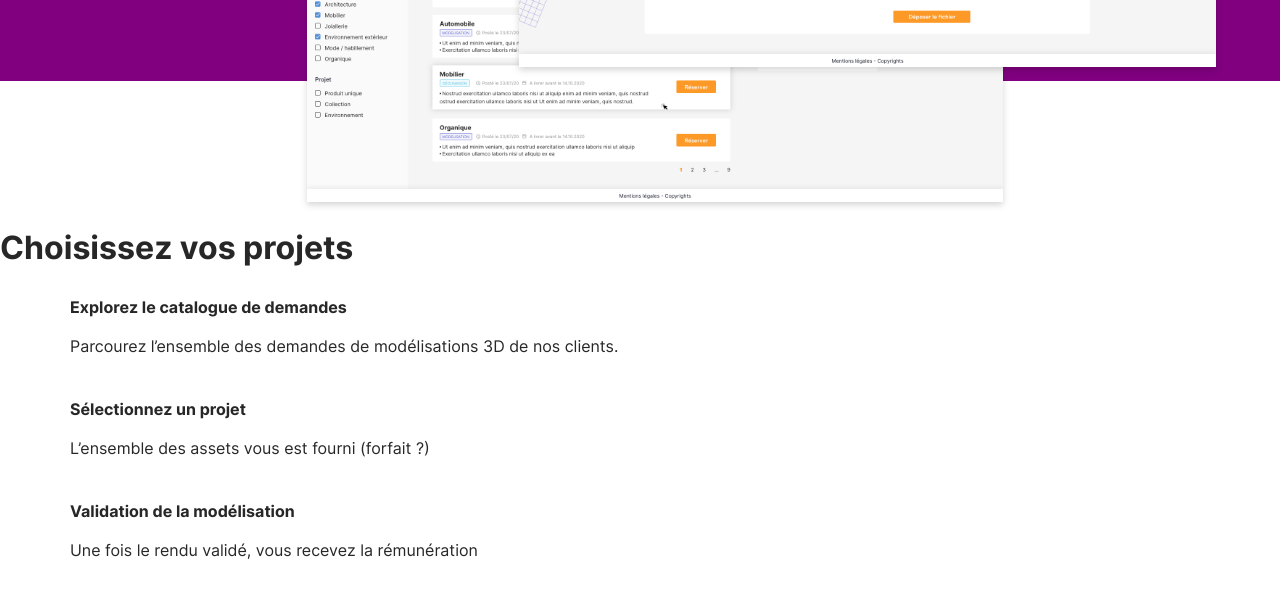
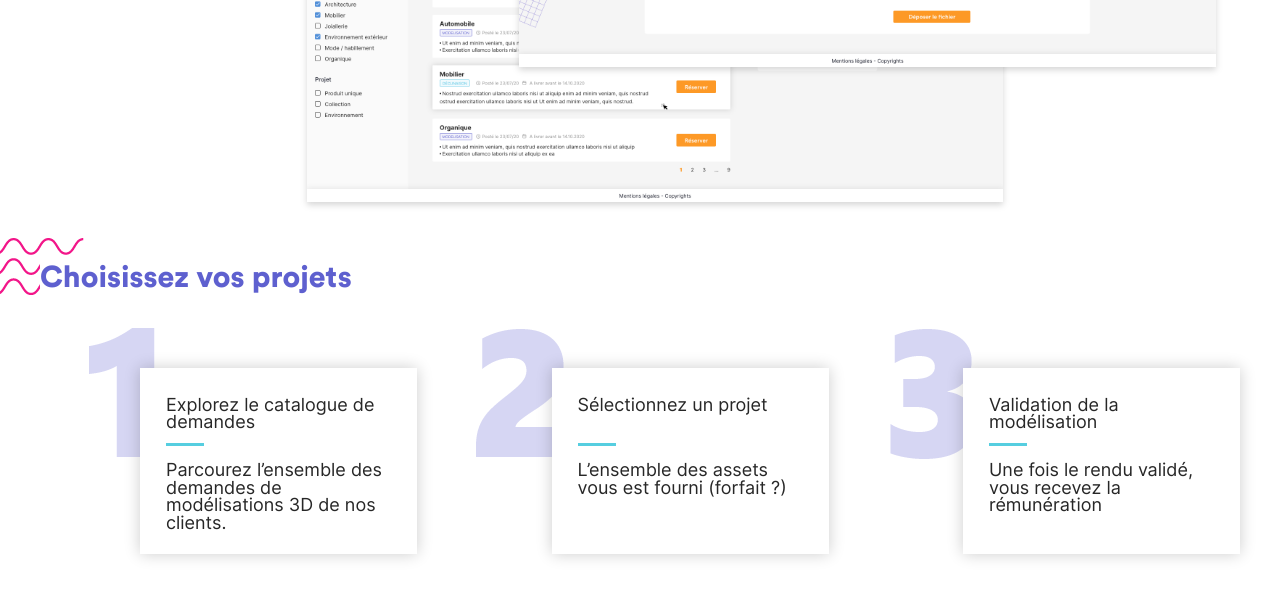
Before and after one commit to AnthonyH-ecv/Onir-, a website: page public/Infographiste.html in a window 1280 px wide. Shown: the part 484-1078 px from the top of the page. Drawn offline with Linux system fonts and the light colour scheme.

Commit message:
Add cover and first section infographiste

```diff
--- a/scss/inc/__choose-project.scss
+++ b/scss/inc/__choose-project.scss
@@ -1,7 +1,94 @@
 .choose-project-container {
-    .choose-card-wrapper {
+    padding: 40px;
+
+    .choose-project-wrapper {
         display: flex;
         flex-direction: column;
         max-width: 1361px;
+        margin: 0 auto;
+
+        .choose-title {
+            h1 {
+                font-size: 30px;
+                font-family: $circular;
+                font-weight: 900;
+                color: $lightPurple;
+                line-height: 40px;
+                margin: 0 0 70px;
+                position: relative;
+                background: $white;
+
+                &::before {
+                    content: url("./../img/vague.png");
+                    position: absolute;
+                    z-index: -1;
+                    left: -8%;
+                    top: -50%;
+                }
+            }
+        }
+
+
+
+        .choose-card-wrapper {
+            display: flex;
+            justify-content: space-between;
+            padding-left: 100px;
+
+            .card-1::before {
+                content: url("./../img/1.png");
+            }
+
+            .card-2::before {
+                content: url("./../img/2.png");
+                left: -30% !important;
+            }
+
+            .card-3::before {
+                content: url("./../img/3.png");
+                left: -30% !important;
+            }
+
+            .card-1::before,.card-2::before, .card-3::before {
+                position: absolute;
+                z-index: -1;
+                top: -105px;
+                left: -21%;
+            }
+
+            .choose-card {
+                width: 277px;
+                height: 186px;
+                padding: 28px 26px 0;
+                box-shadow: 0 0 15px rgba(#000, 0.2);
+                background: $white;
+                position: relative;
+
+                h4 {
+                    font-size: 18px;
+                    font-family: $inter;
+                    font-weight: 400;
+                    margin: 0;
+                    height: 30%;
+                }
+
+                p {
+                    margin: 0 0 10px;
+                    font-size: 18px;
+                    font-family: $inter;
+                    font-weight: 400;
+                    height: 70%;
+
+                    &::before {
+                        content:"";
+                        display: block;
+                        background-color: $lightBlue;
+                        height: 3px;
+                        width: 38px;
+                        margin: 0 0 15px;
+                    }
+                }
+            }
+        }
     }
 }
--- a/scss/inc/__cover-info.scss
+++ b/scss/inc/__cover-info.scss
@@ -1,17 +1,8 @@
 .cover-info-container {
     padding-top: 153px;
-
-    &:before {
-        content: "";
-        display: block;
-        position: absolute;
-        top: 0;
-        left: 0;
-        background-color: purple;
-        width: 100%;
-        height: 565px;
-        z-index: -1;
-    }
+    background:  url("./../img/headerpageinfo.png") no-repeat;
+    background-size: 105%;
+    background-position: -100px -65px;
 
     .cover-info-wrapper {
         max-width: 1361px;
```
Also changed, not shown: public/css/main.css, public/img/1.png (added), public/img/2.png (added), public/img/3.png (added), public/img/Tracé 324.svg (deleted), public/img/Tracé 488.svg (deleted), public/img/headerpageinfo.png (added), public/img/vague.png (added).
